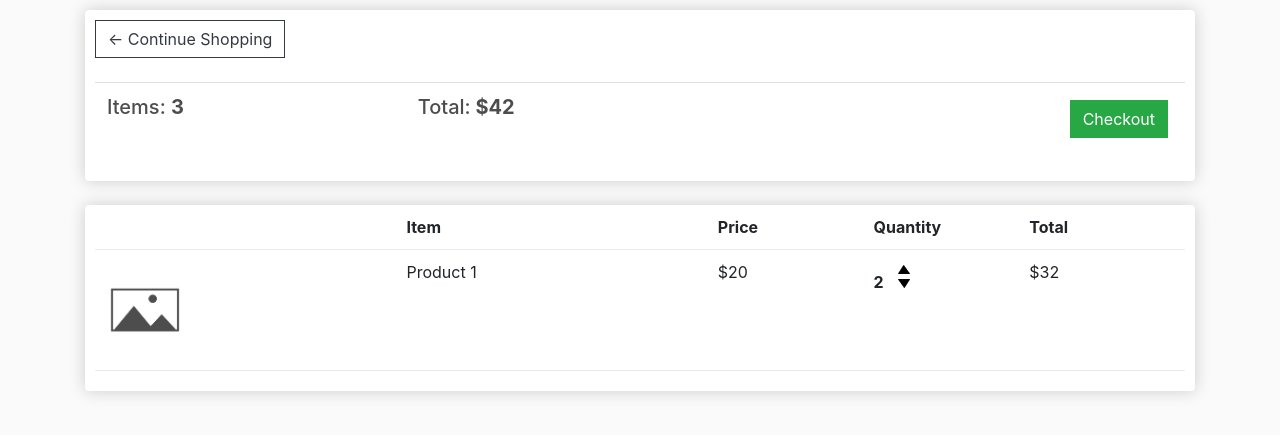
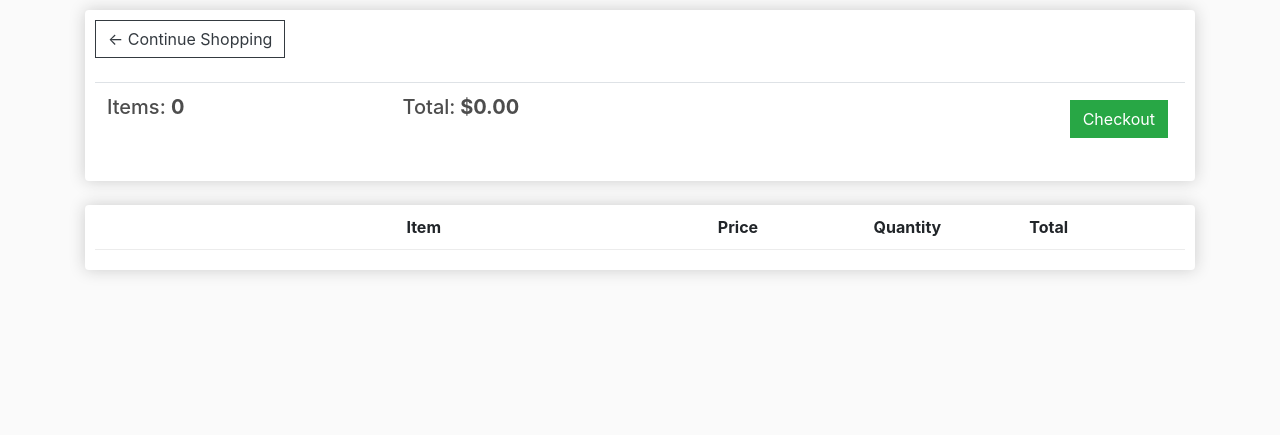
Before and after one commit to ani-dilanyan/ecommerce-website, a Django app: page /cart/ in a window 1280 px wide. Shown: the part 57-492 px from the top of the page. Run offline with Django 4.2, Linux system fonts and the light colour scheme; lists and menus that the app fills with data are empty; some libraries are stand-ins or nearby versions.

Commit message:
Create views for cart and checkout pages and other helper functions and model methods

```diff
--- a/store/templates/store/cart.html
+++ b/store/templates/store/cart.html
@@ -20,8 +20,8 @@
 				<br>
 				<table class="table">
 					<tr>
-						<th><h5>Items: <strong>3</strong></h5></th>
-						<th><h5>Total:<strong> $42</strong></h5></th>
+						<th><h5>Items: <strong>{{ order.get_cart_items }}</strong></h5></th>
+						<th><h5>Total:<strong> ${{ order.get_cart_total|floatformat:2 }}</strong></h5></th>
 						<th>
 							<a  style="float:right; margin:5px;" class="btn btn-success" href="{% url 'checkout' %}">Checkout</a>
 						</th>
@@ -40,26 +40,27 @@
 					<div style="flex:1"><strong>Total</strong></div>
 				</div>
 
+				{% for item in items %}
 				<div class="cart-row">
-					<div style="flex:2"><img class="row-image" src="{% static 'images/placeholder.png' %}"></div>
-					<div style="flex:2"><p>Product 1</p></div>
-					<div style="flex:1"><p>$20</p></div>
+					<div style="flex:2"><img class="row-image" src="{{ item.product.imageURL }}"></div>
+					<div style="flex:2"><p>{{ item.product.name }}</p></div>
+					<div style="flex:1"><p>${{ item.product.price|floatformat:2 }}</p></div>
 					<div style="flex:1">
-						<p class="quantity">2</p>
+						<p class="quantity">{{ item.quantity }}</p>
 						<div class="quantity">
 							<img class="chg-quantity" src="{% static  'images/arrow-up.png' %}">
 
 							<img class="chg-quantity" src="{% static  'images/arrow-down.png' %}">
 						</div>
 					</div>
-					<div style="flex:1"><p>$32</p></div>
+					<div style="flex:1"><p>${{ item.get_total }}</p></div>
 				</div>
+				{% endfor %}
 
 			</div>
 		</div>
 	</div>
 {% endblock content%}
 
-
 </body>
 </html>
--- a/store/views.py
+++ b/store/views.py
@@ -7,13 +7,23 @@ def store(request):
     context = {'products': products}
     return render(request, 'store/store.html', context)
 
+def get_cart_objects(req):
+    if req.user.is_authenticated:
+        customer = req.user.customer
+        order, created = Order.objects.get_or_create(customer=customer, complete=False)
+        items = order.orderitem_set.all()
+    else:
+        items = []
+        order = {'get_cart_total': 0, 'get_cart_items': 0}
+
+    context = {'items': items, 'order': order}
+    return context
+
 def cart(request):
-    context = {}
+    context = get_cart_objects(request)
     return render(request, 'store/cart.html', context)
 
+
 def checkout(request):
-    context = {}
+    context = get_cart_objects(request)
     return render(request, 'store/checkout.html', context)
-
-
-#
```
Also changed, not shown: store/models.py (+17 -0 lines), store/templates/store/checkout.html (+10 -11 lines).
